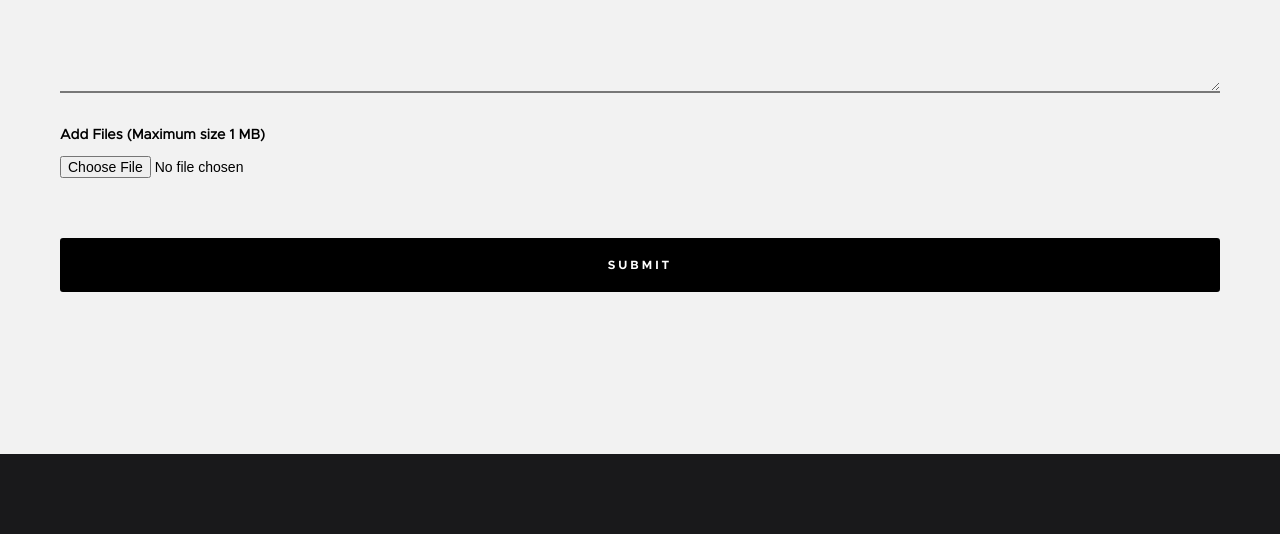
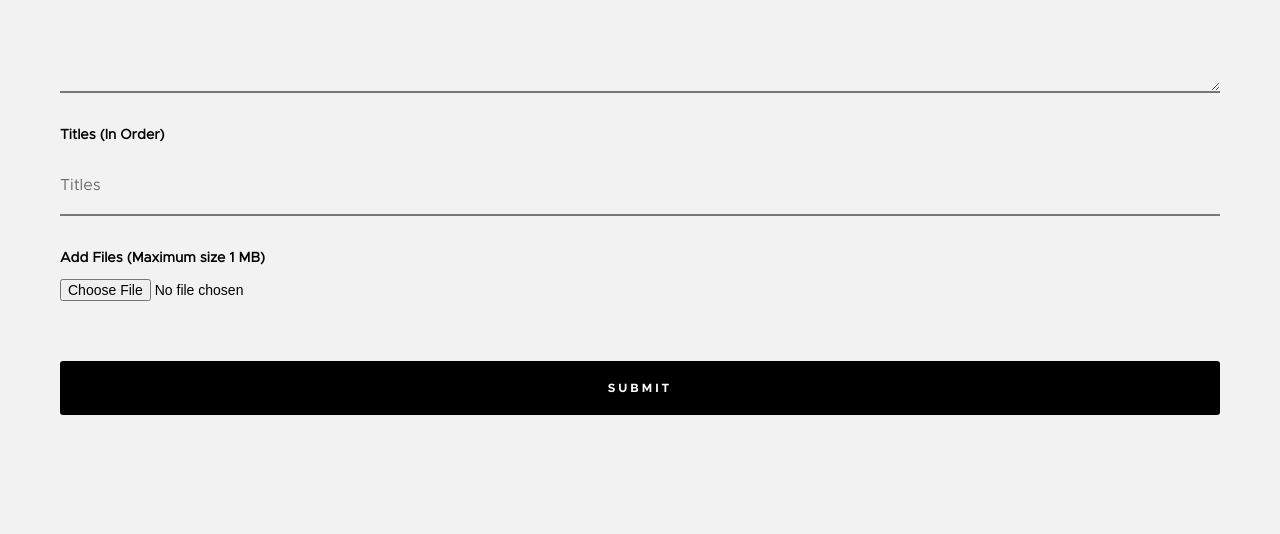
Before and after one commit to guisbonddev/litmag-submissions, a plain HTML site: page submit.html in a window 1280 px wide. Shown: the part 1360-1894 px from the top of the page. Drawn offline with Linux system fonts and the light colour scheme.

Commit message:
Added a titles field for submissions

```diff
--- a/submit.html
+++ b/submit.html
@@ -134,6 +134,10 @@
                     <label for="exampleMessage">Questions, Comments or Concerns?</label>
                     <textarea class="full-width" placeholder="Your message" name="questions"></textarea>
 
+                    <div>
+                        <label for="sampleRecipientInput">Titles (In Order)</label>
+                        <input class="full-width" type="text" placeholder="Titles" name="homeroom">
+                    </div>
                     <label class="add-bottom">
                         <label for="sampleRecipientInput">Add Files (Maximum size 1 MB)</label>
                         <input class="full-width" name="files" type="file">
```
